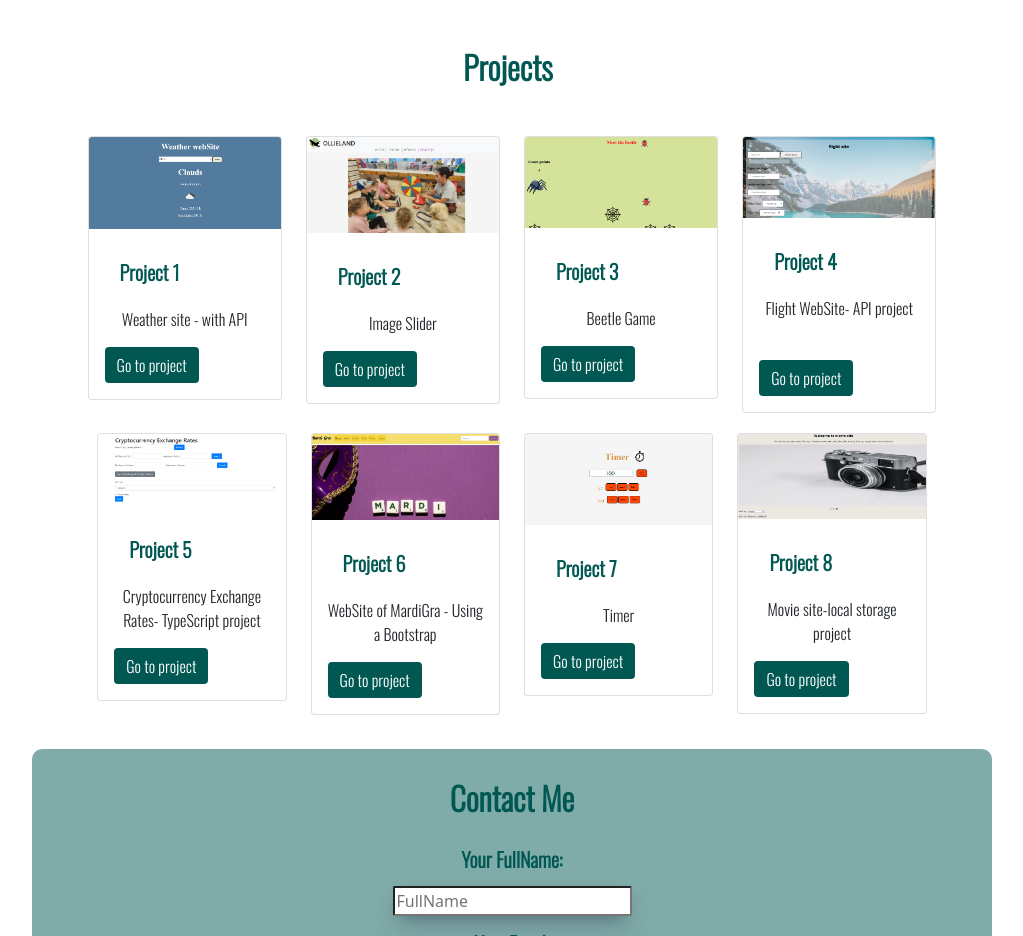
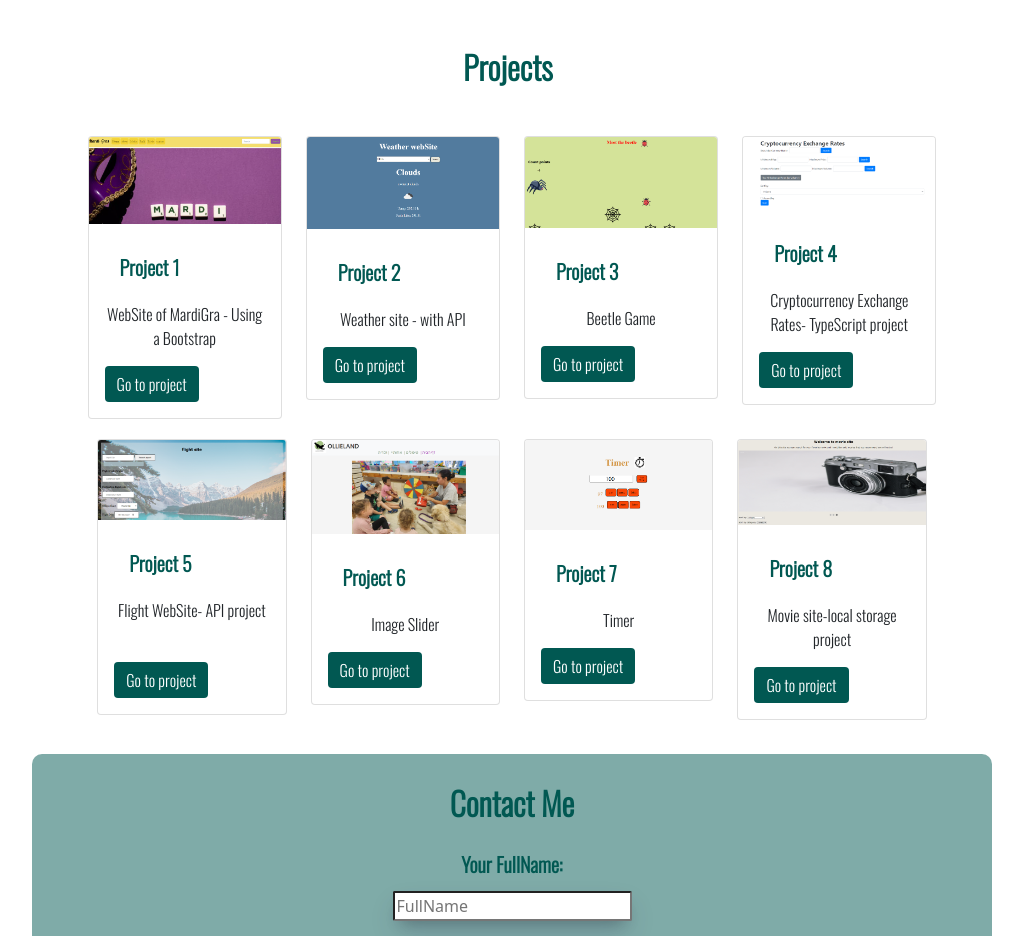
Before and after one commit to tomerumardekar/JavaScript-Project-TomerUmardekar, a plain HTML site: page portFolioTomer.html in a window 1280 px wide. Shown: the part 800-1736 px from the top of the page, without its empty margins (128-1151 px from the left). Drawn offline with nearby package versions, Linux system fonts and the light colour scheme; a web font is replaced by a local one.

Commit message:
changes in portFolio

```diff
--- a/portFolioTomer.html
+++ b/portFolioTomer.html
@@ -73,9 +73,21 @@
         <div class="row">
             <div class="col-sm-6 col-md-3">
                 <div class="card">
+                    <img src="images/mardigra.png" class="card-img-top" alt="Project 6">
+                    <div class="card-body">
+                        <h5 class="card-title">Project 1</h5>
+                        <p class="card-text"> WebSite of MardiGra - Using a Bootstrap</p>
+                        <a href="doneProject/Career portfoliomardiGras/project1/MardiGras.html" class="btn btn-primary"
+                            target="_blank">Go to project</a>
+
+                    </div>
+                </div>
+            </div>
+            <div class="col-sm-6 col-md-3">
+                <div class="card">
                     <img src="images/weatherSite.png" class="card-img-top" alt="Project 1">
                     <div class="card-body">
-                        <h5 class="card-title">Project 1</h5>
+                        <h5 class="card-title">Project 2</h5>
                         <p class="card-text"> Weather site - with API
 
                         </p>
@@ -84,17 +96,7 @@
                     </div>
                 </div>
             </div>
-            <div class="col-sm-6 col-md-3">
-                <div class="card">
-                    <img src="images/imgSlider.png" class="card-img-top" alt="Project 2">
-                    <div class="card-body">
-                        <h5 class="card-title">Project 2</h5>
-                        <p class="card-text"> Image Slider</p>
-                        <a href="doneProject/img slaiderMaya/index.html" class="btn btn-primary" target="_blank">Go to
-                            project</a>
-                    </div>
-                </div>
-            </div>
+
             <div class="col-sm-6 col-md-3">
                 <div class="card">
                     <img src="images/beetle.png" class="card-img-top" alt="Project 3">
@@ -108,43 +110,45 @@
             </div>
             <div class="col-sm-6 col-md-3">
                 <div class="card">
-                    <img src="images/flightSiteProject.png" class="card-img-top" alt="Project 4">
+                    <img src="images/cryptoProject.png" class="card-img-top" alt="Project 5">
                     <div class="card-body">
                         <h5 class="card-title">Project 4</h5>
-                        <p class="card-text"> Flight WebSite- API project <br>
-                            <br>
-
+                        <p class="card-text"> Cryptocurrency Exchange Rates- TypeScript project
                         </p>
-                        <a href="doneProject/flightsWebsite/index.html" class="btn btn-primary" target="_blank">Go to
-                            project</a>
+                        <a href="doneProject/crypto info typeScript/public/index.html" class="btn btn-primary"
+                            target="_blank">Go to project</a>
                     </div>
                 </div>
-
             </div>
         </div>
         <div class="container">
             <div class="row">
                 <div class="col-sm-6 col-md-3">
                     <div class="card">
-                        <img src="images/cryptoProject.png" class="card-img-top" alt="Project 5">
+                        <img src="images/flightSiteProject.png" class="card-img-top" alt="Project 4">
                         <div class="card-body">
                             <h5 class="card-title">Project 5</h5>
-                            <p class="card-text"> Cryptocurrency Exchange Rates- TypeScript project
+                            <p class="card-text"> Flight WebSite- API project <br>
+                                <br>
+
                             </p>
-                            <a href="doneProject/crypto info typeScript/public/index.html" class="btn btn-primary"
-                                target="_blank">Go to project</a>
+                            <a href="doneProject/flightsWebsite/index.html" class="btn btn-primary" target="_blank">Go
+                                to
+                                project</a>
                         </div>
                     </div>
+
                 </div>
+
                 <div class="col-sm-6 col-md-3">
                     <div class="card">
-                        <img src="images/mardigra.png" class="card-img-top" alt="Project 6">
+                        <img src="images/imgSlider.png" class="card-img-top" alt="Project 2">
                         <div class="card-body">
                             <h5 class="card-title">Project 6</h5>
-                            <p class="card-text"> WebSite of MardiGra - Using a Bootstrap</p>
-                            <a href="doneProject/Career portfoliomardiGras/project1/MardiGras.html"
-                                class="btn btn-primary" target="_blank">Go to project</a>
-
+                            <p class="card-text"> Image Slider</p>
+                            <a href="doneProject/img slaiderMaya/index.html" class="btn btn-primary" target="_blank">Go
+                                to
+                                project</a>
                         </div>
                     </div>
                 </div>
```
